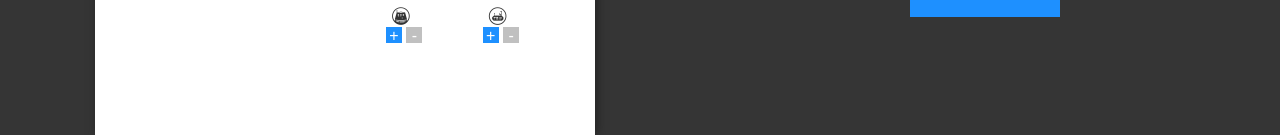
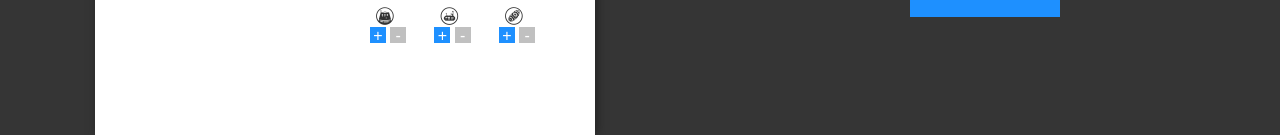
Before and after one commit to kelrien/xwing-pilot-generator, a website with bundled scripts: page app/index.html in a window 1280 px wide. Shown: the part 665-800 px from the top of the page. Built offline with nearby package versions, Linux system fonts and the light colour scheme.

Commit message:
added missing bomb upgrade slot

```diff
--- a/app/index.html
+++ b/app/index.html
@@ -144,6 +144,11 @@
                                 <div v-on:click="addUpgrade('X')" class="add">+</div>
                                 <div v-on:click="removeUpgrade('X')" class="remove">-</div>
                             </div>
+                            <div class="upgrade">
+                                <span class="iconfont">B</span>
+                                <div v-on:click="addUpgrade('B')" class="add">+</div>
+                                <div v-on:click="removeUpgrade('B')" class="remove">-</div>
+                            </div>
                         </div>
                     </div>
                 </div>
```
